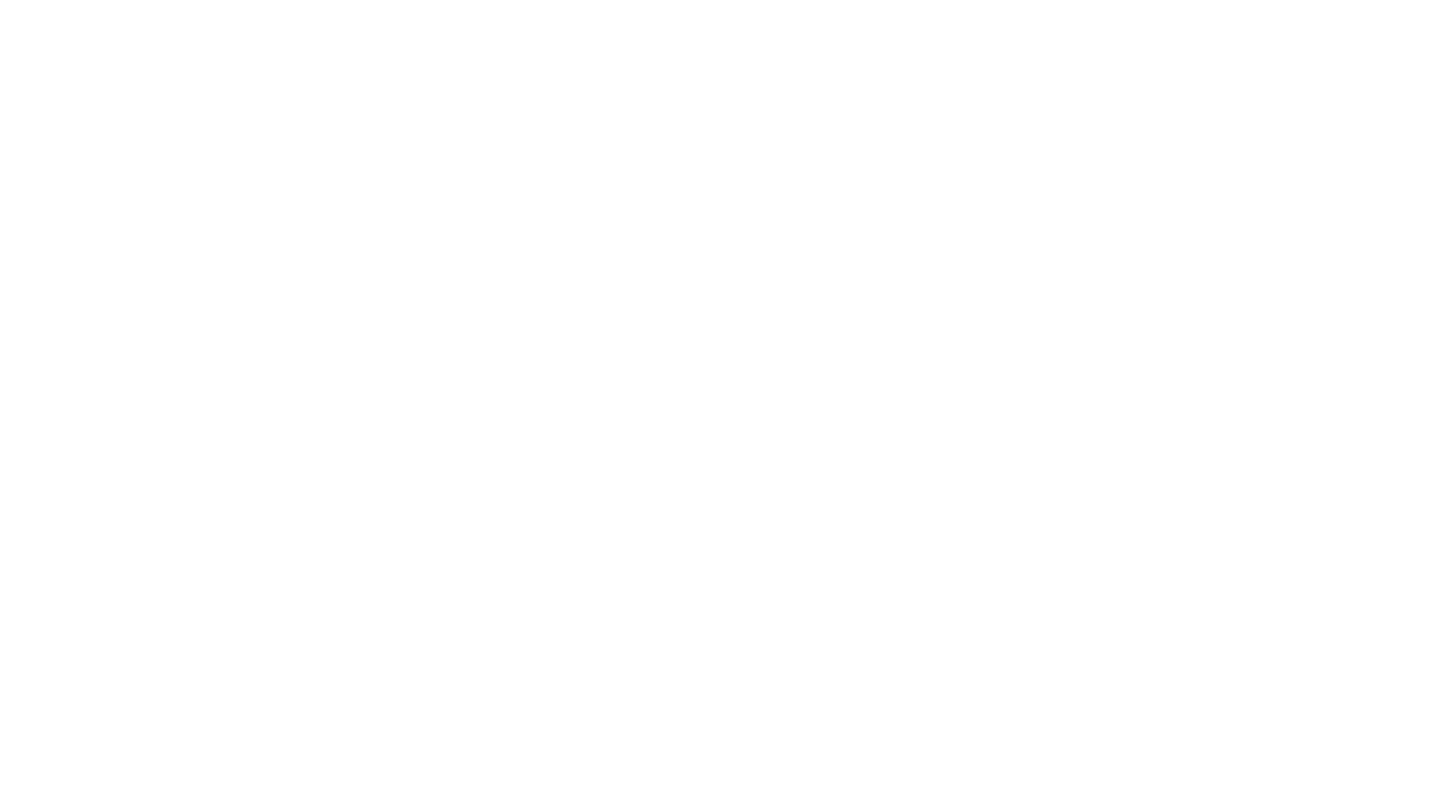
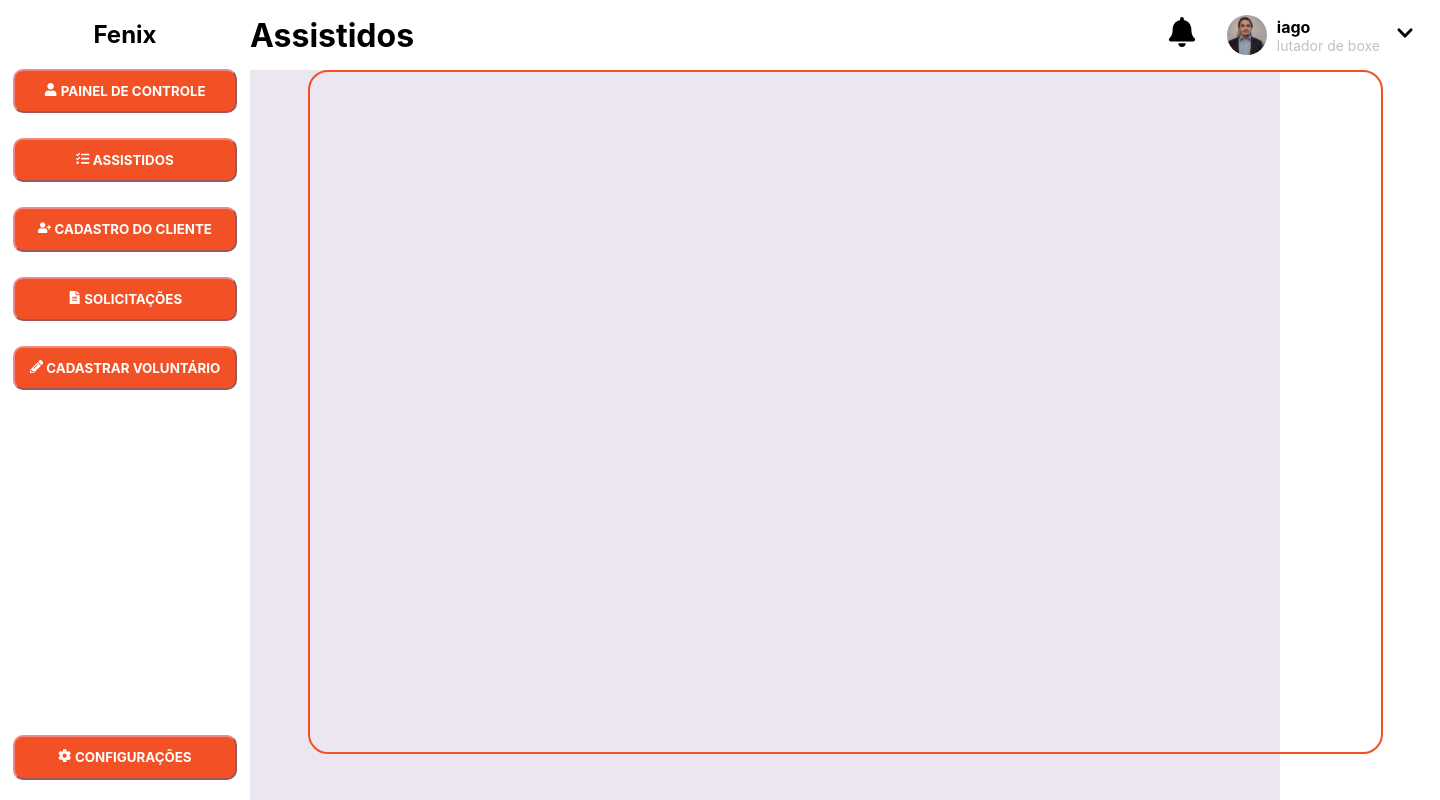
Before and after one commit to ghts2110/Fenix, a React (Create React App) app in the folder web/: page /assisted in a window 1280 px wide. Before the commit this address had no page. Shown: the whole page, 1440 px wide, since content can reach past the window. Built offline with nearby package versions, Linux system fonts and the light colour scheme.

Commit message:
starting page assisted feature/assisted

```diff
--- a/web/src/App.js
+++ b/web/src/App.js
@@ -3,6 +3,7 @@ import { BrowserRouter as Router, Routes, Route } from "react-router-dom";
 import TelaDashboard from "./components/TelaDashboard";
 // import { CookiesProvider, useCookies } from "react-cookie";
 import Register from "./components/TelaRegister";
+import Assisted from "./components/TelaAssisted";
 
 function App() {
   // const [cookies, setCookie] = useCookies(["user"]);
@@ -27,6 +28,7 @@ function App() {
         <Route path="/" element={<TelaLogin />} />
         <Route path="/dashboard" element={<TelaDashboard />} />
         <Route path="/register" element={<Register />} />
+        <Route path="/assisted" element={<Assisted />} />
       </Routes>
     </Router>
   );
--- a/web/src/components/NavigatePanel/index.js
+++ b/web/src/components/NavigatePanel/index.js
@@ -14,6 +14,10 @@ function NavigatePanel() {
     navigate("/register");
   }
 
+  const handleAssistedClick = () => {
+    navigate("/assisted");
+  }
+
   return (
     <section className={styles.NavigatePanel_bg}>
       <div className={styles.NavigatePanelContainer}>
@@ -23,7 +27,8 @@ function NavigatePanel() {
         <div className={styles.buttonsContainer}>
           <button className={styles.button} onClick={handleDashboardClick}> <FaUser className={styles.icon}/> Painel de Controle</button>
 
-          <button className={styles.button}> <FaTasks className={styles.icon} /> Assistidos</button>
+          <button className={styles.button} onClick={handleAssistedClick}> <FaTasks className={styles.icon} /> Assistidos</button>
+
           <button className={styles.button}> <FaUserPlus className={styles.icon} /> Cadastro do Cliente</button>
           <button className={styles.button}> <FaFileAlt className={styles.icon} /> Solicitações</button>
 
--- /dev/null
+++ b/web/src/components/TelaAssisted/Assisted.module.css
@@ -0,0 +1,41 @@
+.container {
+    display: flex;
+    background-color: #ECE6F0;
+
+}
+
+.container2 {
+    display: flex;
+    align-items: center;
+    flex-direction:  column;
+}
+
+.item1{
+    width: 400px;
+    height: 1080px;
+    top: 1050px;
+    left: 76px;
+    gap: 0px;
+    border-radius: 20px 0px 0px 0px;
+    opacity: 0px;
+}
+
+.item2{
+    width: auto;
+    height: 105px;
+    top: 1050px;
+    left: 457px;
+    gap: 0px;
+    opacity: 0px;
+
+}
+
+.item3{
+    display: flex;
+    align-items: center;
+    flex-direction:  column;
+}
+
+.TelaDashboard{
+    background-color: #ECE6F0;
+}
--- /dev/null
+++ b/web/src/components/TelaAssisted/BoxAssisted/BoxAssisted.module.css
@@ -0,0 +1,15 @@
+.Assisted {
+    width: 90%;
+    height: 85%;
+
+    border-radius: 20px;
+    border: #f15124;
+    border-width: 2px;
+    border-style: solid;
+
+    display: flex;
+    justify-content: center;
+    align-items: center;
+    font-family: Inter;
+
+  }
--- /dev/null
+++ b/web/src/components/TelaAssisted/BoxAssisted/index.js
@@ -0,0 +1,11 @@
+import styles from "./BoxAssisted.module.css";
+
+const Assisted = () => {
+  return (
+    <section className={styles.Assisted}>
+
+    </section>
+  );
+};
+
+export default Assisted;
--- /dev/null
+++ b/web/src/components/TelaAssisted/index.js
@@ -0,0 +1,26 @@
+import styles from "./Assisted.module.css";
+import Header from "../Header";
+import NavigatePanel from "../NavigatePanel";
+import Box from "./BoxAssisted";
+
+function Assisted() {
+  return (
+    <main className={styles.Assisted}>
+      <div className={styles.container}>
+        <NavigatePanel className={styles.item1} />
+        <div className={styles.container2}>
+          <Header
+            className={styles.item2}
+            pagina="Assistidos"
+            name="iago"
+            position="lutador de boxe"
+            imagem="imagems/iago-de-terno.png"
+          />
+          <Box className={styles.item3}/>
+        </div>
+      </div>
+    </main>
+  );
+}
+
+export default Assisted;
```
